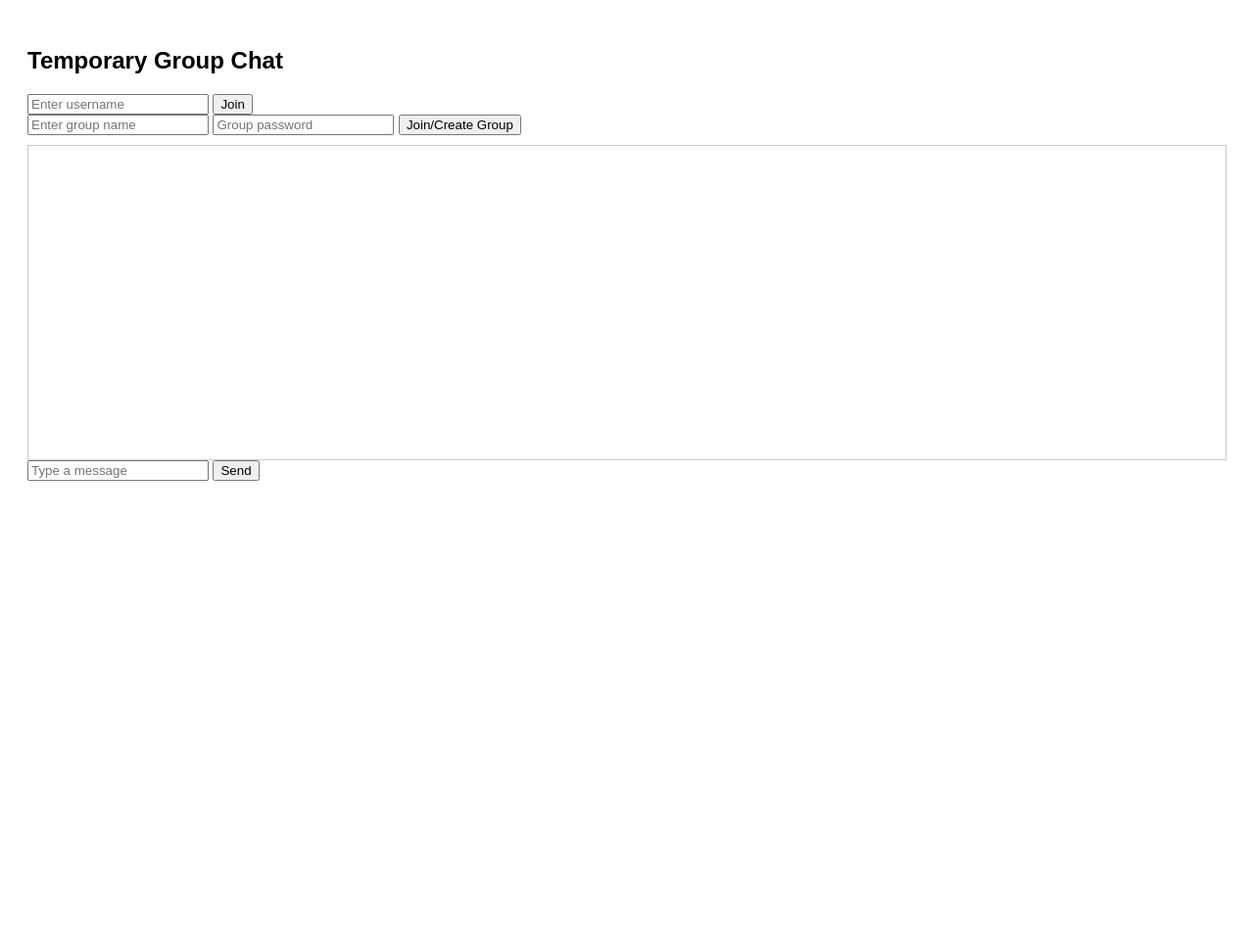
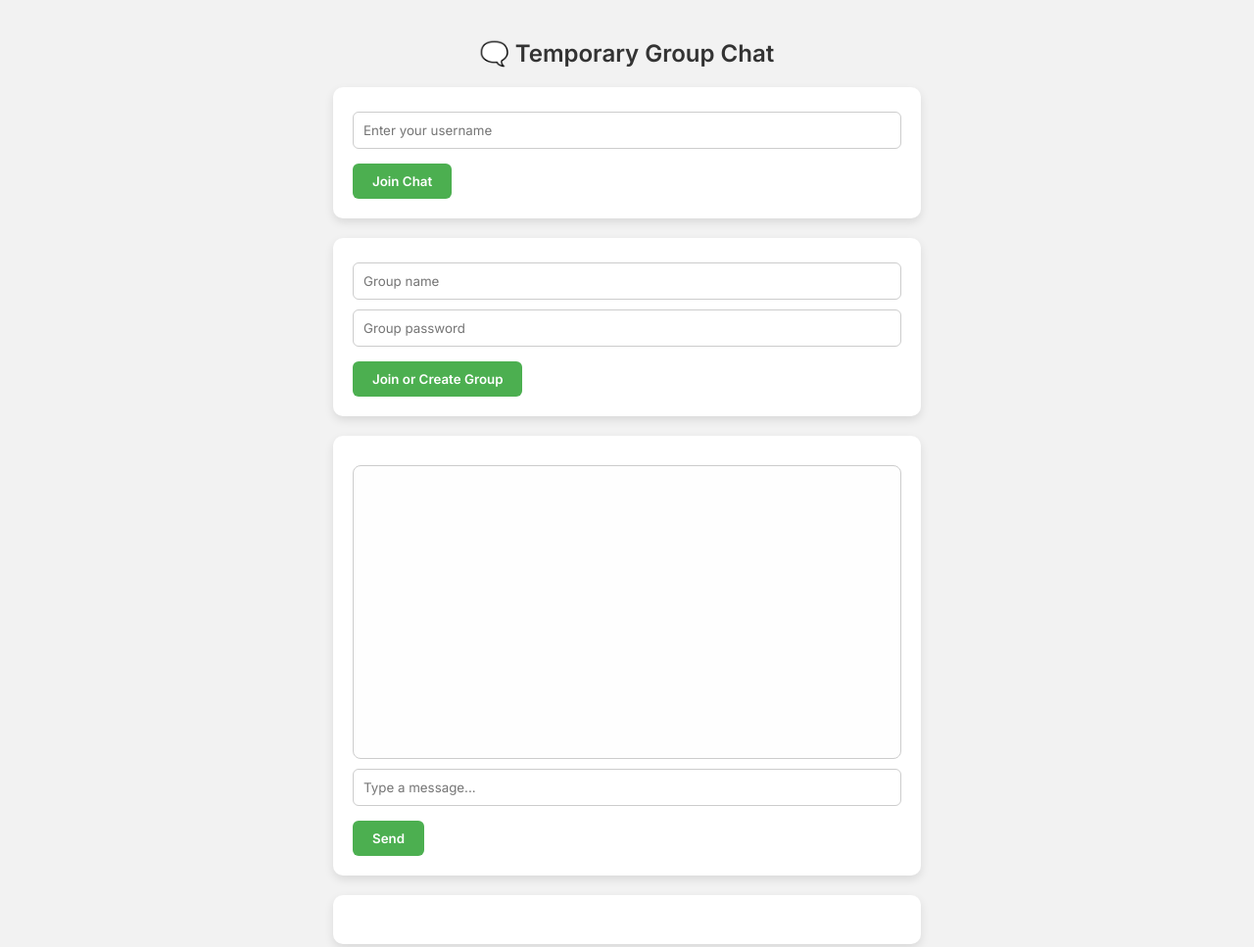
Before and after one commit to Harish-2006/Temporary-Chat-web-Application, a website: page public/index.html in a window 1280 px wide. Shown: the top 967 px of the page at 98% size. Before the commit the page ends 800 px from the top, so only its background shows below. Drawn offline with nearby package versions, Linux system fonts and the light colour scheme; no server answers.

Commit message:
Update index.html

```diff
--- a/public/index.html
+++ b/public/index.html
@@ -3,28 +3,88 @@
 <head>
   <meta charset="UTF-8" />
   <title>Group Chat</title>
+  <link href="https://fonts.googleapis.com/css2?family=Inter:wght@400;600&display=swap" rel="stylesheet">
   <style>
-    body { font-family: Arial; padding: 20px; }
-    #chat { border: 1px solid #ccc; padding: 10px; height: 300px; overflow-y: scroll; }
-    #users, #groupStatus { margin-top: 10px; }
+    * { box-sizing: border-box; margin: 0; padding: 0; font-family: 'Inter', sans-serif; }
+    body { background: #f2f2f2; padding: 40px; display: flex; flex-direction: column; align-items: center; }
+    h2 { margin-bottom: 20px; color: #333; }
+
+    .card {
+      background: white;
+      border-radius: 10px;
+      box-shadow: 0 4px 10px rgba(0,0,0,0.1);
+      padding: 20px;
+      width: 100%;
+      max-width: 600px;
+      margin-bottom: 20px;
+    }
+
+    input {
+      padding: 10px;
+      margin: 5px 0;
+      width: 100%;
+      border: 1px solid #ccc;
+      border-radius: 6px;
+    }
+
+    button {
+      background-color: #4CAF50;
+      color: white;
+      padding: 10px 20px;
+      margin-top: 10px;
+      border: none;
+      border-radius: 6px;
+      cursor: pointer;
+      font-weight: bold;
+    }
+    button:hover {
+      background-color: #45a049;
+    }
+
+    #chat {
+      border: 1px solid #ccc;
+      padding: 10px;
+      height: 300px;
+      overflow-y: auto;
+      margin-top: 10px;
+      background: #fefefe;
+      border-radius: 8px;
+    }
+
+    #message {
+      margin-top: 10px;
+    }
+
+    #users, #groupStatus {
+      margin-top: 10px;
+      font-size: 0.9em;
+      color: #666;
+    }
   </style>
 </head>
 <body>
-  <h2>Temporary Group Chat</h2>
-  <div>
-    <input id="username" placeholder="Enter username" />
-    <button onclick="joinChat()">Join</button>
+  <h2>🗨️ Temporary Group Chat</h2>
+  <div class="card">
+    <input id="username" placeholder="Enter your username" />
+    <button onclick="joinChat()">Join Chat</button>
   </div>
-  <div>
-    <input id="groupName" placeholder="Enter group name" />
+
+  <div class="card">
+    <input id="groupName" placeholder="Group name" />
     <input id="groupPassword" type="password" placeholder="Group password" />
-    <button onclick="joinGroup()">Join/Create Group</button>
+    <button onclick="joinGroup()">Join or Create Group</button>
   </div>
-  <div id="groupStatus"></div>
-  <div id="chat"></div>
-  <input id="message" placeholder="Type a message" onkeydown="if(event.key==='Enter') sendMessage()" />
-  <button onclick="sendMessage()">Send</button>
-  <div id="users"></div>
+
+  <div class="card">
+    <div id="groupStatus"></div>
+    <div id="chat"></div>
+    <input id="message" placeholder="Type a message..." onkeydown="if(event.key==='Enter') sendMessage()" />
+    <button onclick="sendMessage()">Send</button>
+  </div>
+
+  <div class="card">
+    <div id="users"></div>
+  </div>
 
   <script src="/socket.io/socket.io.js"></script>
   <script>
@@ -45,7 +105,7 @@
     }
 
     socket.on("joinedGroup", (groupName) => {
-      document.getElementById("groupStatus").innerText = `Joined group: ${groupName}`;
+      document.getElementById("groupStatus").innerText = `📌 Joined group: ${groupName}`;
     });
 
     socket.on("message", (msg) => {
```
